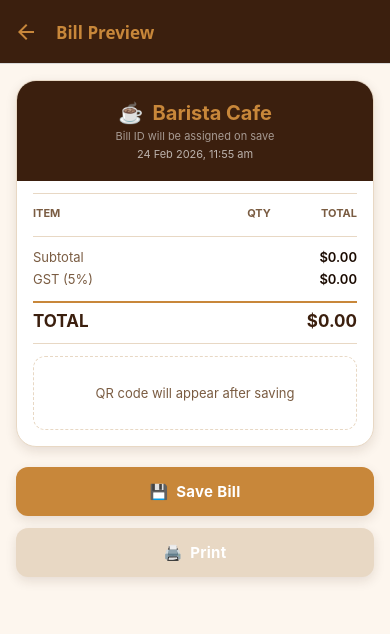
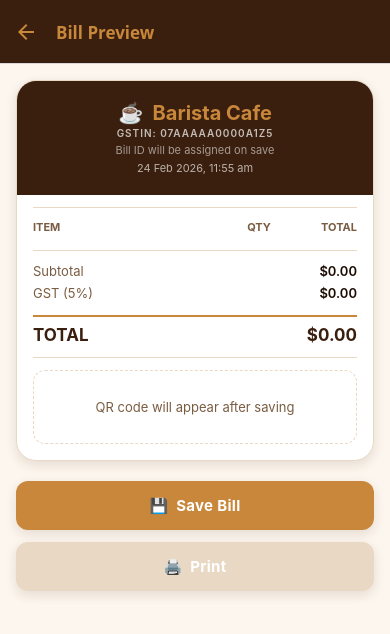
Before and after one commit to aroranikhil995-arch/Bill-Generator, a React Native app in the folder barista-app/: screen /BillPreview in a window 390 px wide. Shown: the top 634 px of the page. Built offline with nearby package versions, Linux system fonts and the light colour scheme.

Commit message:
Add dummy GSTIN to bill header across app and web

```diff
--- a/barista-app/src/screens/BillDetailsScreen.tsx
+++ b/barista-app/src/screens/BillDetailsScreen.tsx
@@ -54,6 +54,7 @@ export default function BillDetailsScreen({ route }: Props) {
             <View style={styles.container}>
                 <View style={styles.header}>
                     <Text style={styles.title}>Barista Cafe</Text>
+                    <Text style={styles.gstText}>GSTIN: 07AAAAA0000A1Z5</Text>
                     <Text style={styles.subtitle}>Order: {bill.id}</Text>
                     <Text style={styles.date}>{dateString}</Text>
                 </View>
@@ -125,7 +126,15 @@ const styles = StyleSheet.create({
         fontSize: FontSize.xl,
         fontWeight: '800',
         color: Colors.text,
-        marginBottom: 4,
+        marginBottom: 2,
+    },
+    gstText: {
+        fontSize: 10,
+        fontWeight: '600',
+        color: Colors.textMuted,
+        letterSpacing: 1,
+        marginBottom: 8,
+        opacity: 0.7,
     },
     subtitle: {
         fontSize: FontSize.md,
--- a/barista-app/src/screens/BillPreviewScreen.tsx
+++ b/barista-app/src/screens/BillPreviewScreen.tsx
@@ -114,6 +114,7 @@ export default function BillPreviewScreen({ navigation }: Props) {
             await BluetoothEscposPrinter.setBlob(1);
             await BluetoothEscposPrinter.printText('Barista Cafe\n', { widthtimes: 1, heigthtimes: 1 });
             await BluetoothEscposPrinter.setBlob(0);
+            await BluetoothEscposPrinter.printText('GSTIN: 07AAAAA0000A1Z5\n', {});
             await BluetoothEscposPrinter.printText(`Bill #${billId}\n`, {});
             await BluetoothEscposPrinter.printText(`${new Date().toLocaleString()}\n`, {});
             await BluetoothEscposPrinter.printText('--------------------------------\n', {});
@@ -187,6 +188,7 @@ export default function BillPreviewScreen({ navigation }: Props) {
                     {/* Card Header */}
                     <View style={styles.cardHeader}>
                         <Text style={styles.cafeName}>☕  Barista Cafe</Text>
+                        <Text style={styles.gstTextPreview}>GSTIN: 07AAAAA0000A1Z5</Text>
                         {billId ? (
                             <Text style={styles.billId}>Bill #{billId}</Text>
                         ) : (
@@ -297,6 +299,14 @@ const styles = StyleSheet.create({
         alignItems: 'center',
     },
     cafeName: { fontSize: FontSize.xl, fontWeight: '700', color: Colors.accent },
+    gstTextPreview: {
+        fontSize: 10,
+        fontWeight: '600',
+        color: 'rgba(255,255,255,0.7)',
+        letterSpacing: 1,
+        marginTop: 2,
+        textTransform: 'uppercase',
+    },
     billId: { fontSize: FontSize.sm, color: '#fff', marginTop: 4, fontWeight: '600' },
     billIdPending: { fontSize: FontSize.xs, color: 'rgba(255,255,255,0.55)', marginTop: 4 },
     dateText: { fontSize: FontSize.xs, color: 'rgba(255,255,255,0.65)', marginTop: 4 },
```
Also changed, not shown: 2 other files (tests, documents, lock files or other folders).
